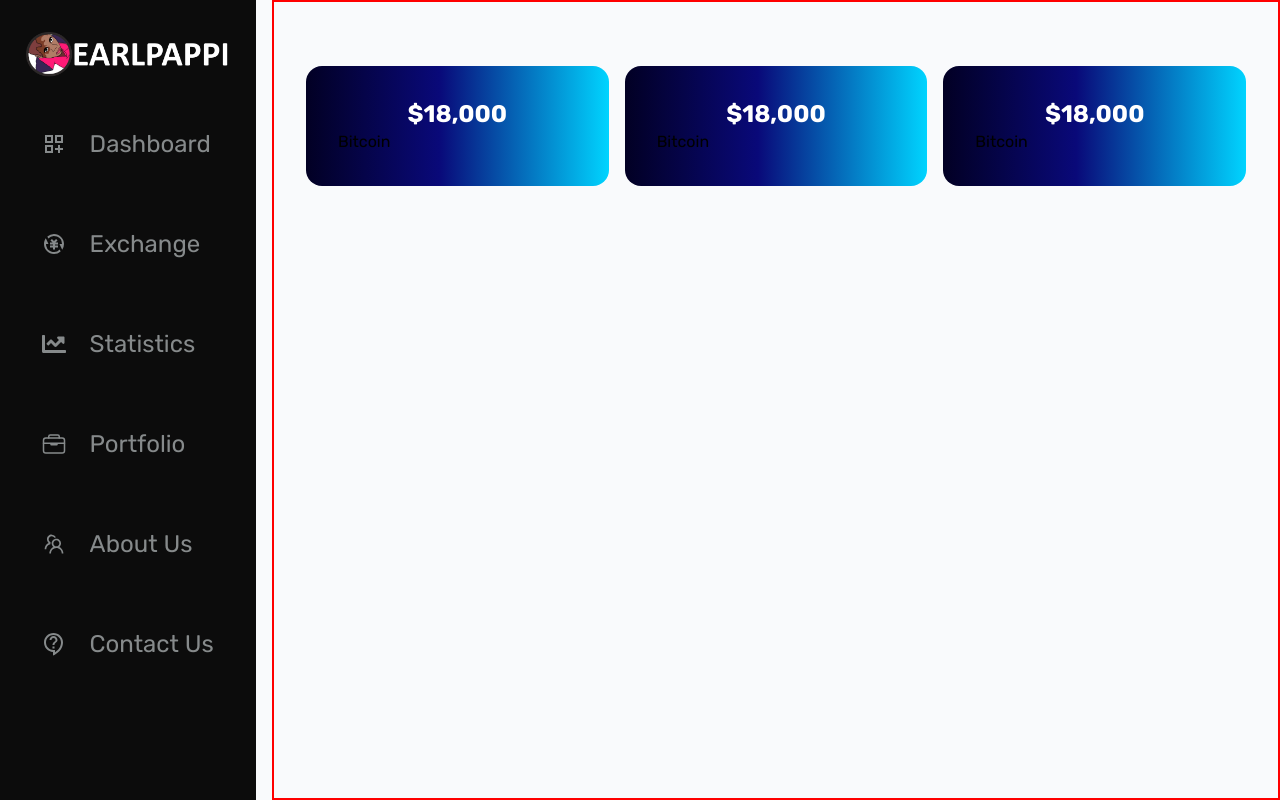
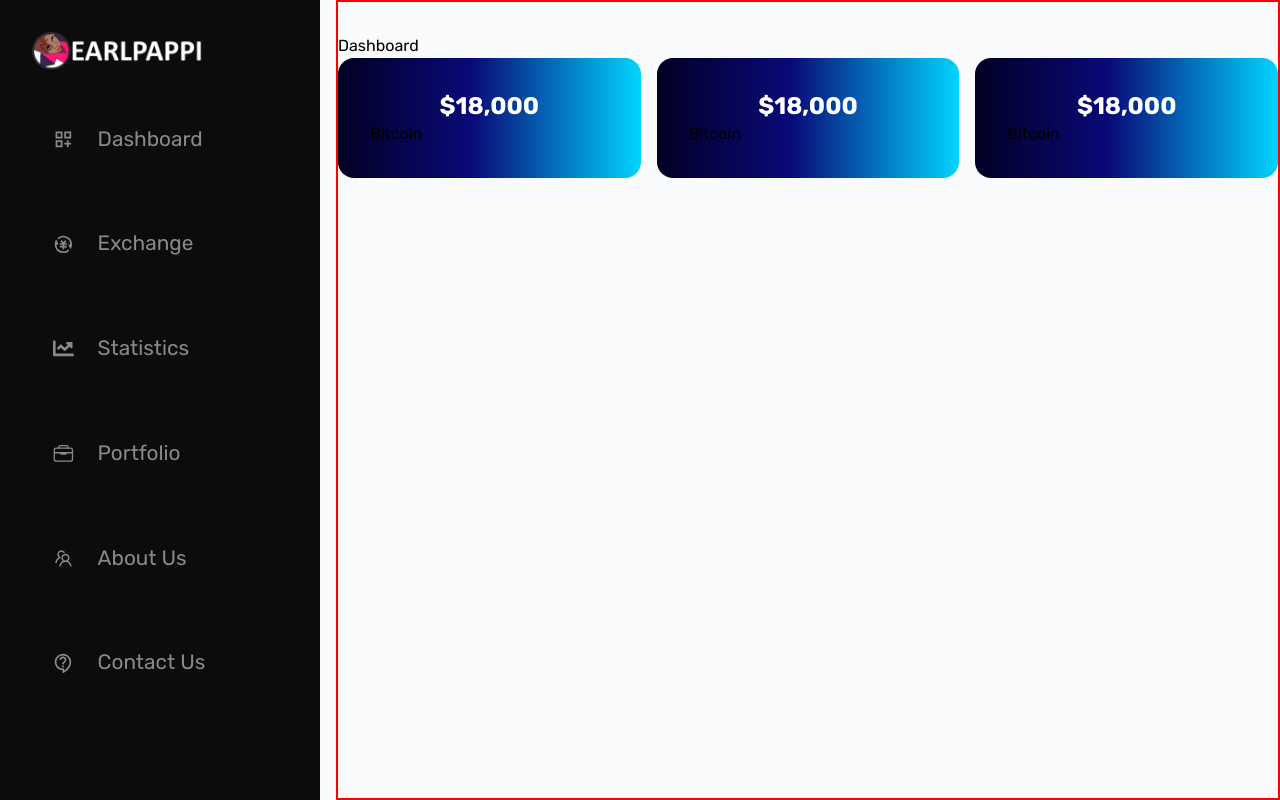
Before and after one commit to EarlPappi/crypto-coinapp, a React (Create React App) app: page / in a window 1280 px wide. Shown: the top 800 px of the page. Built offline with nearby package versions, Linux system fonts and the light colour scheme; no server answers.

Commit message:
--commit navBar mobile fixes

```diff
--- a/src/App.js
+++ b/src/App.js
@@ -23,8 +23,6 @@ function App() {
             <Route path="contact-us" element={ <Contact/> }/>
           </Route>
         </Routes>
-
-        <Home />
       </div>
     </ContextProvider>
   );
--- a/src/Components/Directory/Dashboard/Dashboard.jsx
+++ b/src/Components/Directory/Dashboard/Dashboard.jsx
@@ -2,8 +2,10 @@ import classes from './Dashboard.module.css'
 
 const Dashboard = () => {
     return (
-        <div className='p-8'>
-            <div className='flex gap-[1em]'>
+        <div className={ `${classes.dashMainCon}` }>
+            <h1>Dashboard</h1>
+
+            <div className={ `${classes.dashCon} flex gap-[1em]` }>
                 <div className={`${classes.port1} flex-1 p-8 rounded-[1em]`}>
                     <h1 className='text-center text-2xl text-white font-bold'>$18,000</h1>
                     <span>Bitcoin</span>
@@ -18,6 +20,7 @@ const Dashboard = () => {
                     <h1 className='text-center text-2xl text-white font-bold'>$18,000</h1>
                     <span>Bitcoin</span>
                 </div>
+
             </div>
         </div>
      );
--- a/src/Components/Directory/Dashboard/Dashboard.module.css
+++ b/src/Components/Directory/Dashboard/Dashboard.module.css
@@ -1,4 +1,14 @@
-.port1{
-    background: rgb(2,0,36);
-background: linear-gradient(90deg, rgba(2,0,36,1) 0%, rgba(9,9,121,1) 44%, rgba(0,212,255,1) 100%);
+.port1 {
+    background: rgb(2, 0, 36);
+    background: linear-gradient(90deg, rgba(2, 0, 36, 1) 0%, rgba(9, 9, 121, 1) 44%, rgba(0, 212, 255, 1) 100%);
 }
+
+.dashCon{
+    flex-direction: column;
+}
+
+@media (min-width: 676px) {
+    .dashCon{
+        flex-direction: row;
+    }
+}
--- a/src/Components/Home/Home.jsx
+++ b/src/Components/Home/Home.jsx
@@ -5,7 +5,7 @@ import classes from './Home.module.css'
 const Home = () => {
     return (
         <div className={classes.homeCon}>
-            <div className={ classes.sidebar }>
+            <div className={ `${classes.sidebar}` }>
                 <Sidebar />
             </div>
 
--- a/src/Components/Home/Home.module.css
+++ b/src/Components/Home/Home.module.css
@@ -1,17 +1,41 @@
-.homeCon{
+.homeCon {
     display: flex;
     gap: 1em;
-    /* justify-content: space-between; */
+    flex-direction: column;
 }
 
-.sidebar{
-    width: 20%;
+@media (min-width: 767px) {
+    .homeCon {
+        display: flex;
+        gap: 1em;
+        flex-direction: row;
+    }
 }
 
-.outlet{
-    /* width: 75%; */
+
+.sidebar {
+    width: 100vw;
+}
+
+@media (min-width: 767px) {
+    .sidebar {
+        width: 25%;
+    }
+}
+
+
+.outlet {
     flex: 1;
     border: red 2px solid;
     height: 100vh;
-    padding: 2rem 0rem;
+    overflow: scroll;
 }
+
+@media (min-width: 767px) {
+    .outlet {
+        flex: 1;
+        border: red 2px solid;
+        height: 100vh;
+        padding: 2rem 0rem;
+    }
+}
--- a/src/Components/Structures/SideBar/Sidebar.jsx
+++ b/src/Components/Structures/SideBar/Sidebar.jsx
@@ -2,7 +2,7 @@ import classes from './Sidebar.module.css';
 import Wrapper from '../../Container/Wrapper'
 import { Link } from 'react-router-dom';
 import Logo from '../../../Assets/earlLogo.png';
-import {  FaChartLine } from 'react-icons/fa';
+import { FaChartLine } from 'react-icons/fa';
 import { MdOutlineDashboardCustomize, MdOutlineContactSupport } from 'react-icons/md';
 import { RiExchangeCnyFill } from 'react-icons/ri';
 import { IoBriefcaseOutline } from 'react-icons/io5';
@@ -10,19 +10,43 @@ import { AiOutlineTeam } from 'react-icons/ai';
 
 const Sidebar = () => {
     return (
-        <div className={classes.sidebarCon}>
+        <div className={`${classes.sidebarCon} w-1/3`}>
             <Wrapper>
-                <div>
-                   <Link to='/'> <img src={Logo} alt="" width="100%" /></Link>
+                <div className={ `${classes.desktop}` }>
+                    <Link to='/'>
+                        <img src={Logo} alt="" className='w-2/3'/>
+
+                    </Link>
                 </div>
 
                 <nav className={classes.sidebarNav}>
-                    <Link to='dashboard'><span><MdOutlineDashboardCustomize /></span> <span>Dashboard</span></Link>
-                    <Link to='exchange'><span><RiExchangeCnyFill /></span> <span>Exchange</span></Link>
-                    <Link to='statistics'><span><FaChartLine /></span> <span>Statistics</span></Link>
-                    <Link to='portfolio'><span><IoBriefcaseOutline /></span> <span>Portfolio</span></Link>
-                    <Link to='about-us'><span><AiOutlineTeam /></span> <span>About Us</span></Link>
-                    <Link to='contact-us'><span><MdOutlineContactSupport /></span> <span>Contact Us</span></Link>
+                    <Link to='dashboard'>
+                        <span><MdOutlineDashboardCustomize /></span> <span className={ `${classes.desktop}` }>Dashboard</span>
+                    </Link>
+
+                    <Link to='exchange'>
+                        <span><RiExchangeCnyFill /></span>
+                        <span className={ `${classes.desktop}` }>Exchange</span>
+                    </Link>
+
+                    <Link to='statistics'>
+                        <span><FaChartLine /></span>
+                        <span className={ `${classes.desktop}` }>Statistics</span>
+                    </Link>
+
+                    <Link to='portfolio'>
+                        <span><IoBriefcaseOutline />
+                        </span> <span className={ `${classes.desktop}` }>Portfolio</span>
+                    </Link>
+
+                    <Link to='about-us'><span><AiOutlineTeam />
+                    </span> <span className={ `${classes.desktop}` }>About Us</span>
+                    </Link>
+
+                    <Link to='contact-us'>
+                        <span><MdOutlineContactSupport /></span>
+                        <span className={ `${classes.desktop}` }>Contact Us</span>
+                    </Link>
                 </nav>
 
             </Wrapper>
--- a/src/Components/Structures/SideBar/Sidebar.module.css
+++ b/src/Components/Structures/SideBar/Sidebar.module.css
@@ -1,32 +1,82 @@
-.sidebarCon{
+.desktop {
+    display: none;
+}
+
+@media (min-width:767px) {
+    .desktop {
+        display: block;
+    }
+
+    .mobile {
+        display: none;
+    }
+}
+
+.sidebarCon {
     background-color: #0C0C0C;
-    width: 20%;
+    width: 100vw;
+    height: 10vh;
+    position: fixed;
+    bottom: 0px;
+
+}
+
+@media (min-width: 767px) {
+    .sidebarCon {
+        background-color: #0C0C0C;
+        width: 25%;
         height: 100vh;
         position: fixed;
         padding: 2rem 0rem;
     }
+}
 
-.sidebarNav{
+
+
+
+
+.sidebarNav {
+    display: flex;
+    gap: 2rem;
+    flex-direction: row;
+}
+
+@media (min-width: 767px) {
+    .sidebarNav {
         display: flex;
         gap: 2rem;
         flex-direction: column;
         padding: 2rem 0rem
     }
+}
 
-.sidebarNav a{
+.sidebarNav a {
     text-decoration: none;
     display: block;
     color: #868A8B;
-    font-size: 1.5rem;
+    font-size: 1rem;
     display: flex;
     gap: 1.5rem;
+    justify-content: center;
     align-items: center;
-    padding: 1rem;
+    padding: 1rem  0.5rem;
+
 }
 
-.sidebarNav a:hover{
+@media (min-width: 767px) {
+    .sidebarNav a {
+        font-size: 1.3rem;
+        padding: 1em;
+        gap: 1.5rem;
+        justify-content: flex-start;
+    }
+}
+
+
+
+/* .sidebarNav a:hover {
     background-color: #226BD0;
     color: white;
     font-weight: 600;
     border-radius: 5px;
-}
+} */
```
Lines whose indentation alone changed are shown as unchanged.
